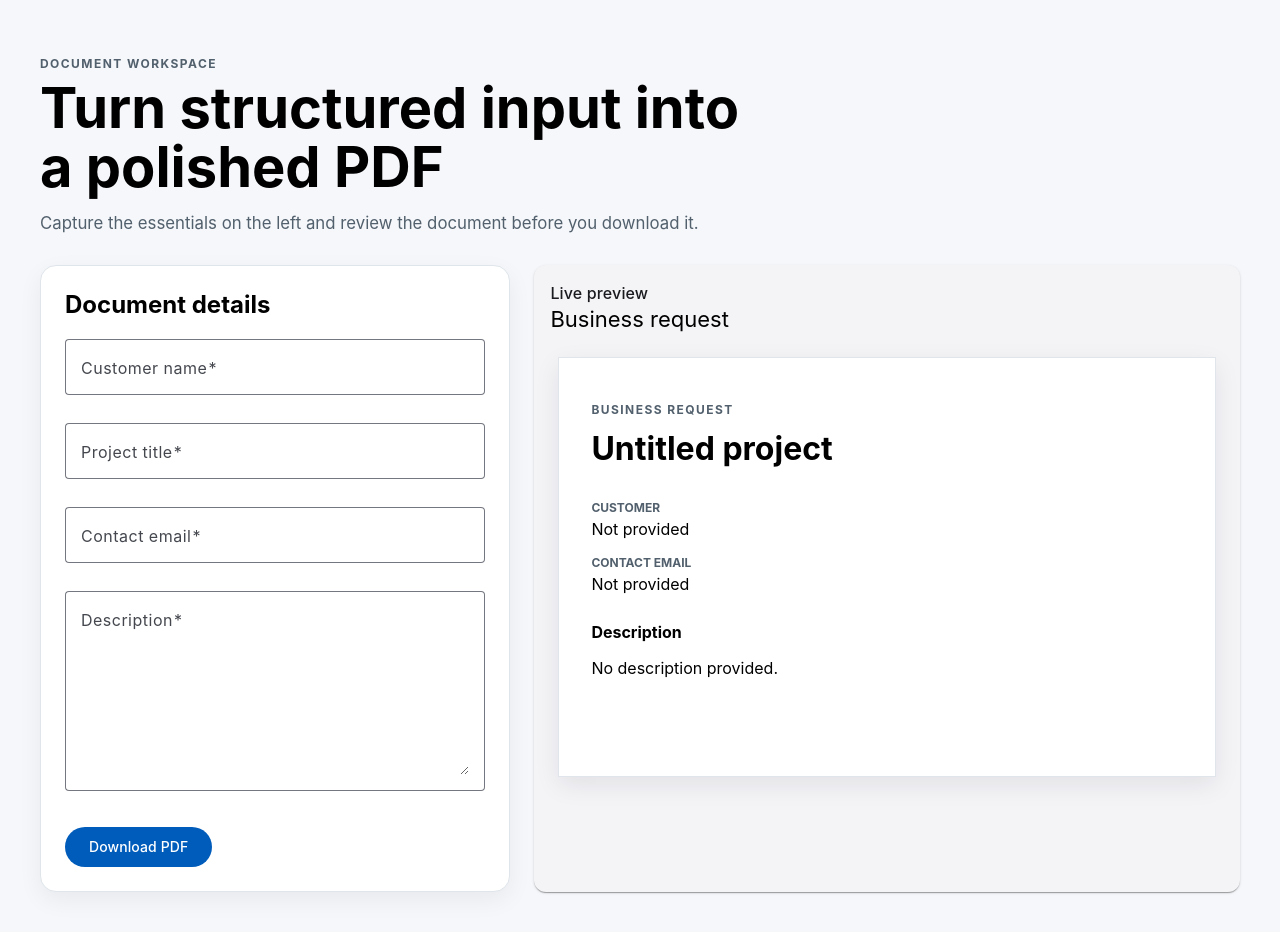
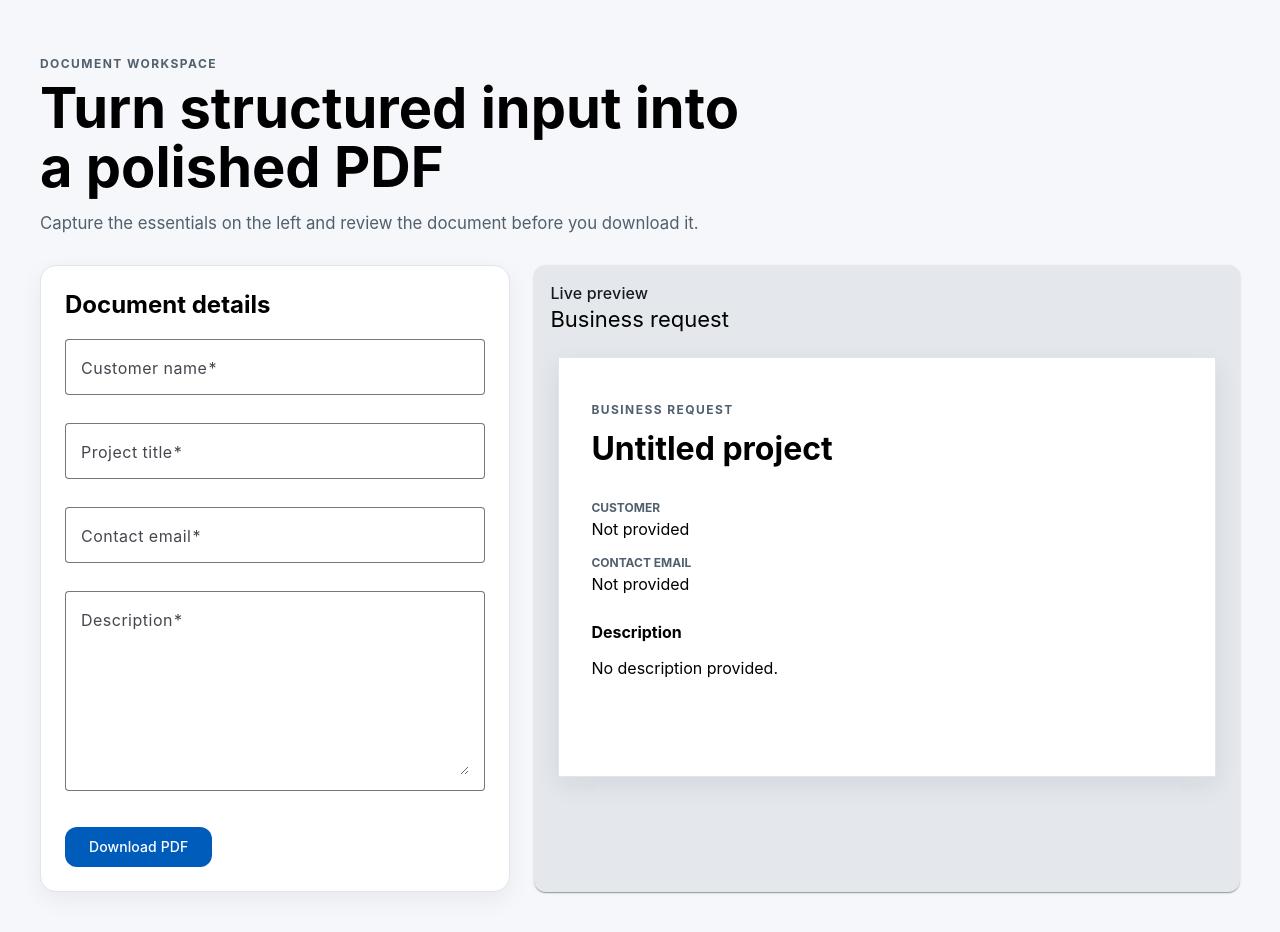
Before and after one commit to kabuldinoff/angular-pdf-generator, an Angular app: page / in a window 1280 px wide. Shown: the top 932 px of the page. Built offline with nearby package versions, Linux system fonts and the light colour scheme.

Commit message:
style: refine CTA and preview surfaces
Use a medium corner radius for the download action and a darker preview card surface while preserving the white document page for readability.

```diff
--- a/src/app/components/document-form/document-form.component.scss
+++ b/src/app/components/document-form/document-form.component.scss
@@ -54,6 +54,7 @@ h1 {
 button {
   align-self: flex-start;
   margin-top: 8px;
+  border-radius: 12px;
 }
 
 .visually-hidden {
--- a/src/app/components/document-preview/document-preview.component.scss
+++ b/src/app/components/document-preview/document-preview.component.scss
@@ -1,5 +1,6 @@
 .preview-card {
   height: 100%;
+  background: #e4e8ed;
 }
 
 .document-page {
```
